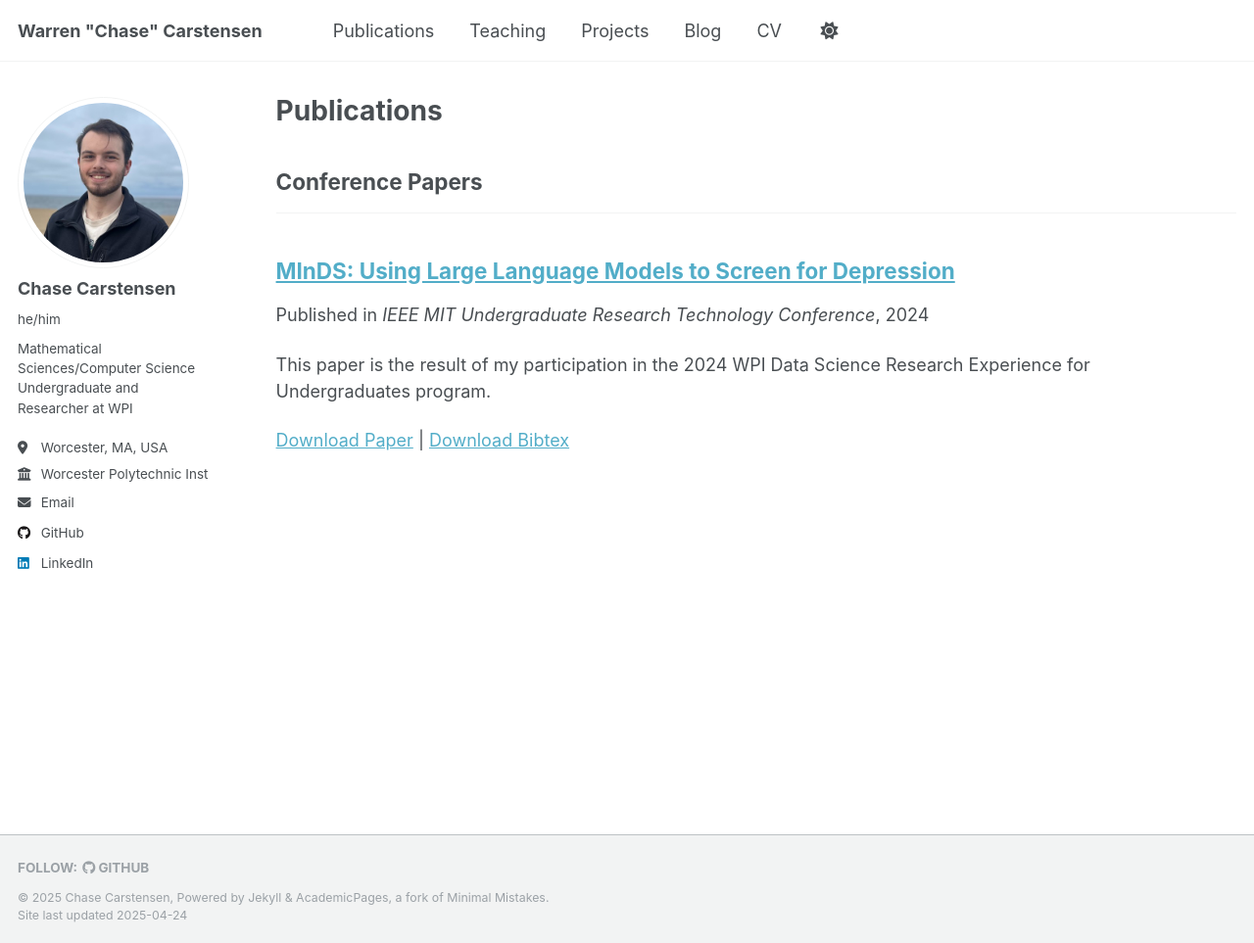
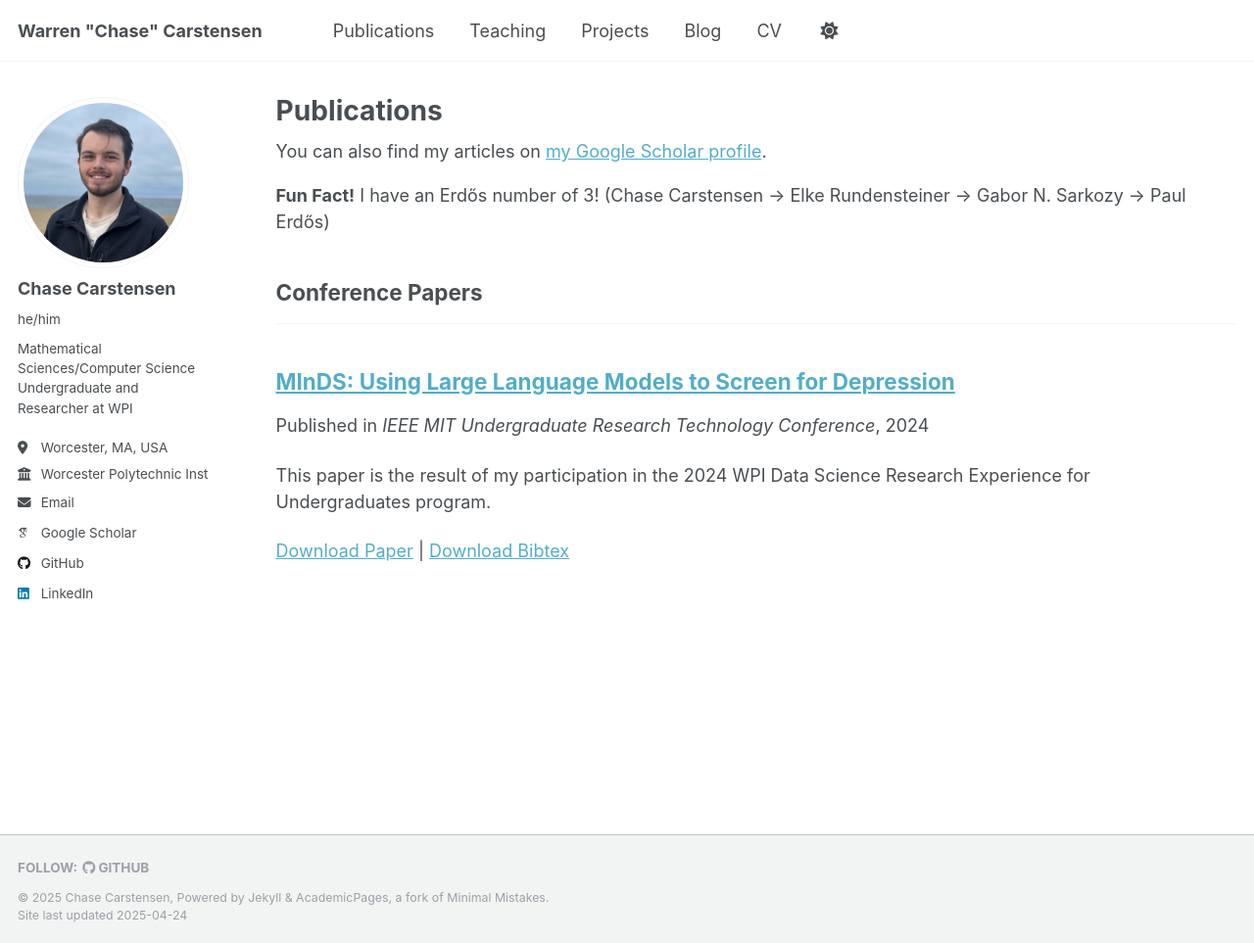
Before and after one commit to chase12803/chase12803.github.io, a Jekyll site: the page built from _pages/publications.html, in a window 1280 px wide and 963 px high. Shown: the whole window at 98% size. Built offline with Jekyll 4.4.1, drawn with Linux system fonts in a browser that asks for light colours; some web fonts are replaced; some of the changed lines change nothing that is shown.

Commit message:
added google scholar and erdos number

```diff
--- a/_config.yml
+++ b/_config.yml
@@ -33,7 +33,7 @@ author:
 
   # Academic websites
   arxiv            : # URL - Update with the correct link to your profile
-  googlescholar    : #"https://scholar.google.com/citations?user=PS_CX0AAAAAJ"
+  googlescholar    : "https://scholar.google.com/citations?user=4dIfHmwAAAAJ"
   impactstory      : # URL
   orcid            : #"http://orcid.org/yourorcidurl"
   semantic         : # URL
--- a/_pages/publications.html
+++ b/_pages/publications.html
@@ -8,6 +8,8 @@ author_profile: true
 {% if site.author.googlescholar %}
   <div class="wordwrap">You can also find my articles on <a href="{{site.author.googlescholar}}">my Google Scholar profile</a>.</div>
 {% endif %}
+
+<p><strong>Fun Fact!</strong> I have an Erdős number of 3! (Chase Carstensen &#8594; Elke Rundensteiner &#8594; Gabor N. Sarkozy &#8594; Paul Erdős)</p>
 
 {% include base_path %}
 
```
